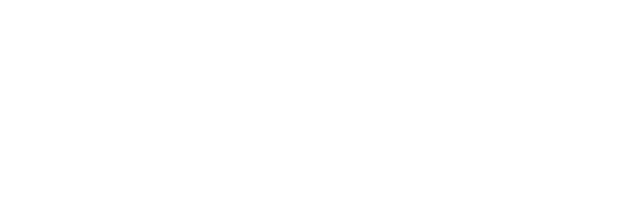
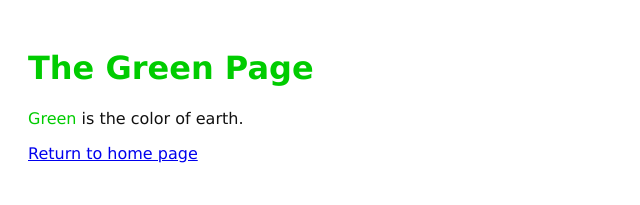
Before and after one commit to timurbarre/git-repo-tut, a plain HTML site: page green.html in a window 1280 px wide. Shown: the whole page, without its empty margins (0-640 px from the left). Drawn offline with Linux system fonts and the light colour scheme.

Commit message:
Add green page

```diff
--- a/green.html
+++ b/green.html
@@ -0,0 +1,17 @@
+<!DOCTYPE html>
+<html lang="en">
+
+<head>
+    <meta charset="UTF-8">
+    <meta name="viewport" content="width=device-width, initial-scale=1.0">
+    <title>The Green Page</title>
+    <link rel="stylesheet" href="style.css">
+</head>
+
+<body>
+    <h1 style="color:#0c0">The Green Page</h1>
+    <p><span style="color:#0c0">Green</span> is the color of earth.</p>
+    <p><a href="index.html">Return to home page</a></p>
+</body>
+
+</html>
```
Also changed, not shown: index.html (+1 -0 lines), red.html (+1 -0 lines), yellow.html (+1 -0 lines).
